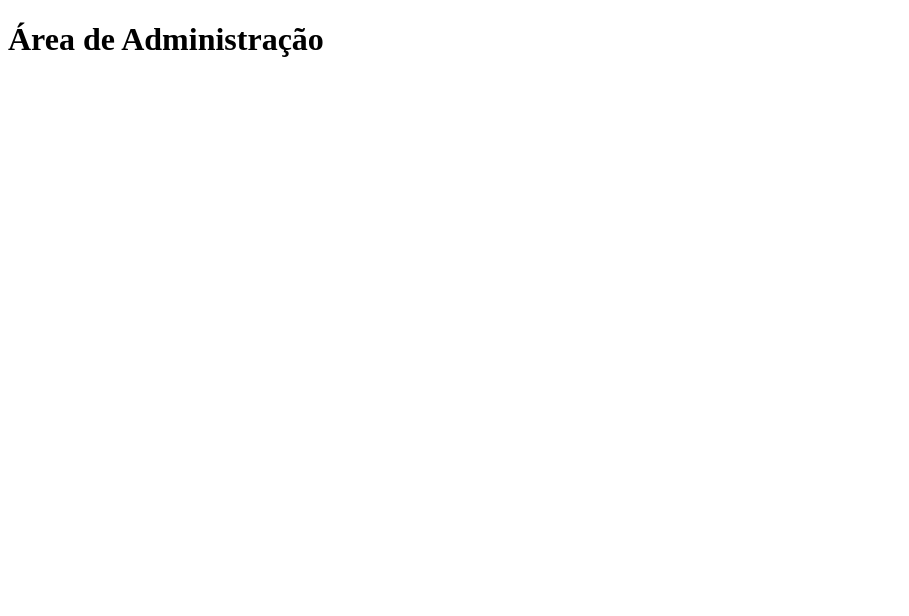
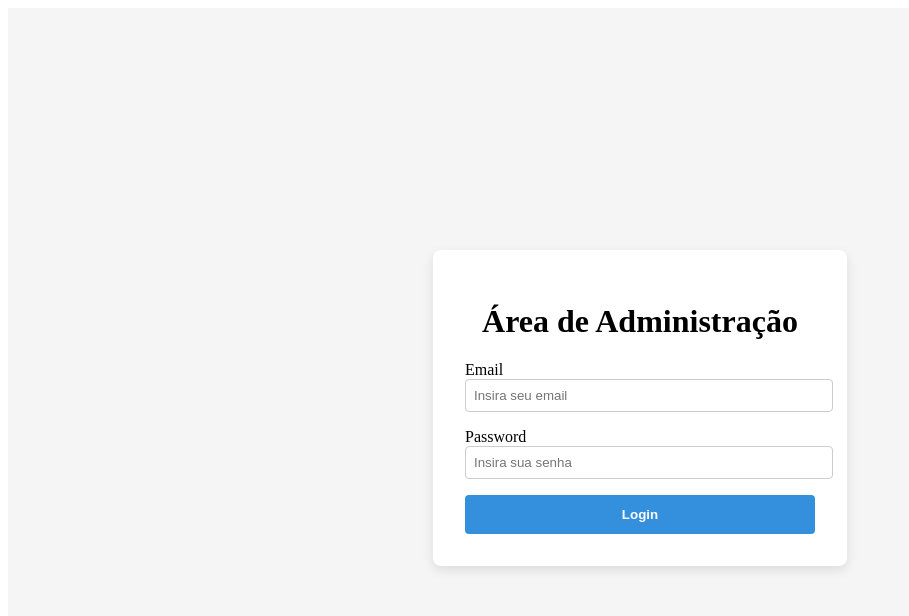
Before and after one commit to LexJJ6/vue-frontend, a Vue app: page / in a window 1280 px wide. Shown: the top 616 px of the page, without its empty margins (0-909 px from the left). Built offline with nearby package versions, Linux system fonts and the light colour scheme.

Commit message:
feat: Primeira versão da página principal (página de login) e axios a funcionar na comunicação com o backend

```diff
--- /dev/null
+++ b/src/axios.js
@@ -0,0 +1,7 @@
+import axios from 'axios';
+
+axios.defaults.baseURL = 'http://localhost:8000';
+axios.defaults.withCredentials = true;
+axios.defaults.withXSRFToken = true;
+
+export default axios;
--- a/src/components/Login.vue
+++ b/src/components/Login.vue
@@ -1,3 +1,122 @@
+<script setup>
+    import { ref } from 'vue';
+    import axios from '@/axios';
+
+    const email = ref('');
+    const password = ref('');
+    const loading = ref(false);
+    const error = ref('');
+
+    const handleLogin = async () => {
+        loading.value = true;
+
+        try
+        {
+            await axios.get('/sanctum/csrf-cookie');
+            await axios.post('/api/login', {
+            email: email.value,
+            password: password.value
+            });
+        }
+        catch (err)
+        {
+            error.value = err.response?.data?.message || 'Erro no login';
+        }
+        finally
+        {
+            loading.value = false;
+        }
+    }
+</script>
+
 <template>
-    <h1>Área de Administração</h1>
+  <div class="login-page">
+    <div class="login-card">
+      <h1>Área de Administração</h1>
+
+      <form @submit.prevent="handleLogin">
+        <div class="form-group">
+          <label for="email">Email</label>
+          <input
+            type="email"
+            id="email"
+            v-model="email"
+            required
+            placeholder="Insira seu email"
+          />
+        </div>
+
+        <div class="form-group">
+          <label for="password">Password</label>
+          <input
+            type="password"
+            id="password"
+            v-model="password"
+            required
+            placeholder="Insira sua senha"
+          />
+        </div>
+
+        <button type="submit" :disabled="loading">
+          <span v-if="loading">Entrando...</span>
+          <span v-else>Login</span>
+        </button>
+
+        <p class="error-message" v-if="error">{{ error }}</p>
+      </form>
+    </div>
+  </div>
 </template>
+
+<style scoped>
+.login-page {
+  display: flex;
+  justify-content: center;
+  align-items: center;
+  min-height: 100vh;
+  background: #f5f5f5;
+}
+
+.login-card {
+  background: white;
+  padding: 2rem;
+  border-radius: 8px;
+  width: 350px;
+  box-shadow: 0 4px 12px rgba(0,0,0,0.1);
+  text-align: center;
+}
+
+.form-group {
+  margin-bottom: 1rem;
+  text-align: left;
+}
+
+input {
+  width: 100%;
+  padding: 0.5rem;
+  border-radius: 4px;
+  border: 1px solid #ccc;
+}
+
+button {
+  width: 100%;
+  padding: 0.75rem;
+  border: none;
+  border-radius: 4px;
+  background: #3490dc;
+  color: white;
+  font-weight: bold;
+  cursor: pointer;
+}
+
+button:disabled {
+  background: #8bbde0;
+  cursor: not-allowed;
+}
+
+.error-message {
+  color: red;
+  margin-top: 1rem;
+  font-size: 0.9rem;
+}
+</style>
```
